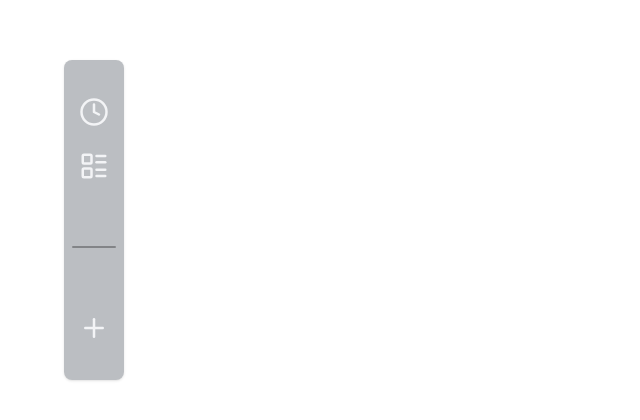
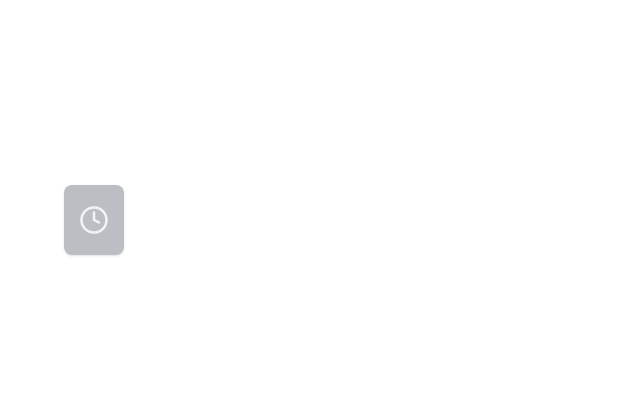
Before and after one commit to RockyPHER/in_study, a React (Vite) app: page / in a window 1280 px wide. Shown: the part 180-600 px from the top of the page, without its empty margins (0-640 px from the left). Built offline with nearby package versions, Linux system fonts and the light colour scheme; the HTML template or start-up script is replaced by a standard one.

Commit message:
chore: pomodoro buttons update

```diff
--- a/src/components/containers/sidebar/button.tsx
+++ b/src/components/containers/sidebar/button.tsx
@@ -5,7 +5,7 @@ interface ButtonProps {
   onClick: () => void | undefined;
 }
 
-const ButtonSBar = ({ children, onClick }: ButtonProps) => {
+const ButtonSideBar = ({ children, onClick }: ButtonProps) => {
   return (
     <div>
       <button
@@ -18,4 +18,4 @@ const ButtonSBar = ({ children, onClick }: ButtonProps) => {
   );
 };
 
-export default ButtonSBar;
+export default ButtonSideBar;
--- a/src/components/containers/sidebar/main.tsx
+++ b/src/components/containers/sidebar/main.tsx
@@ -1,4 +1,4 @@
-import { Clock, LayoutList, Plus } from "lucide-react";
+import { AudioLines, Bolt, Clock, LayoutList, Plus } from "lucide-react";
 import ButtonSideBar from "./button";
 
 interface Props {
@@ -10,22 +10,28 @@ const Sidebar = ({ onClick }: Props) => {
      - deixar translúcido
      - configurar paleta de cores
     */
-    <div className="w-[60px] h-[40%] absolute top-1/2 left-[5%] -translate-y-1/2 flex flex-col gap-10 justify-center items-center rounded-lg bg-gray-800 bg-opacity-30 backdrop-blur-sm shadow">
-      <div className="w-full h-full py-3 px-2 relative flex flex-col justify-evenly items-center gap-10 ">
+    <div className="w-[60px] h-min-[40%] absolute top-1/2 left-[5%] -translate-y-1/2 flex flex-col justify-center items-center rounded-lg bg-gray-800 bg-opacity-30 backdrop-blur-sm shadow">
+      <div className="w-full h-full py-3 px-2 relative flex flex-col justify-evenly items-center">
         <div className="flex flex-col justify-center items-center gap-2">
           <ButtonSideBar onClick={onClick}>
             <Clock size={30} />
           </ButtonSideBar>
-          <ButtonSideBar>
+          {/* <ButtonSideBar>
             <LayoutList size={30} />
           </ButtonSideBar>
+          <ButtonSideBar>
+            <AudioLines size={30} />
+          </ButtonSideBar> */}
         </div>
-        <div className="w-full h-[2px] rounded bg-black opacity-30"></div>
+        {/* <div className="w-full h-[2px] my-5 rounded bg-black opacity-30"></div>
         <div className="flex flex-col justify-center items-center">
+          <ButtonSideBar>
+            <Bolt size={30} />
+          </ButtonSideBar>
           <ButtonSideBar>
             <Plus size={30} />
           </ButtonSideBar>
-        </div>
+        </div> */}
       </div>
     </div>
   );
--- a/src/components/pomodoro/buttonTop.tsx
+++ b/src/components/pomodoro/buttonTop.tsx
@@ -7,7 +7,7 @@ interface Props {
 const ButtonPomoTop = ({ children }: Props) => {
   return (
     <div>
-      <button className="w-[120px] h-[35px] bg-white rounded-xl border border-black">
+      <button className="min-w-[120px] w-auto h-auto px-2 py-1 rounded-xl border border-transparent hover:border-gray-800 text-lg font-semibold">
         {children}
       </button>
     </div>
--- a/src/components/pomodoro/main.tsx
+++ b/src/components/pomodoro/main.tsx
@@ -8,14 +8,16 @@ const Pomodoro = () => {
     setPlay(!play);
   };
   return (
-    <div className="w-[400px] h-[300px] flex flex-col gap-2 items-center bg-gray-500 bg-opacity-30 rounded select-none">
+    <div className="w-[500px] h-[500px] flex flex-col justify-evenly items-center bg-gray-500 bg-opacity-30 rounded select-none">
+      <div className="w-auto h-auto justify-center items-center flex flex-col gap-8">
         <div className="flex gap-2">
           <ButtonPomoTop>Work</ButtonPomoTop>
           <ButtonPomoTop>Short Break</ButtonPomoTop>
           <ButtonPomoTop>Long Break</ButtonPomoTop>
         </div>
-      <div>
+        <div className="w-auto h-auto">
           <h1 className="text-9xl">00:00</h1>
+        </div>
       </div>
       <div className="flex gap-1 justify-center items-center">
         <button>
```
Lines whose indentation alone changed are shown as unchanged.
